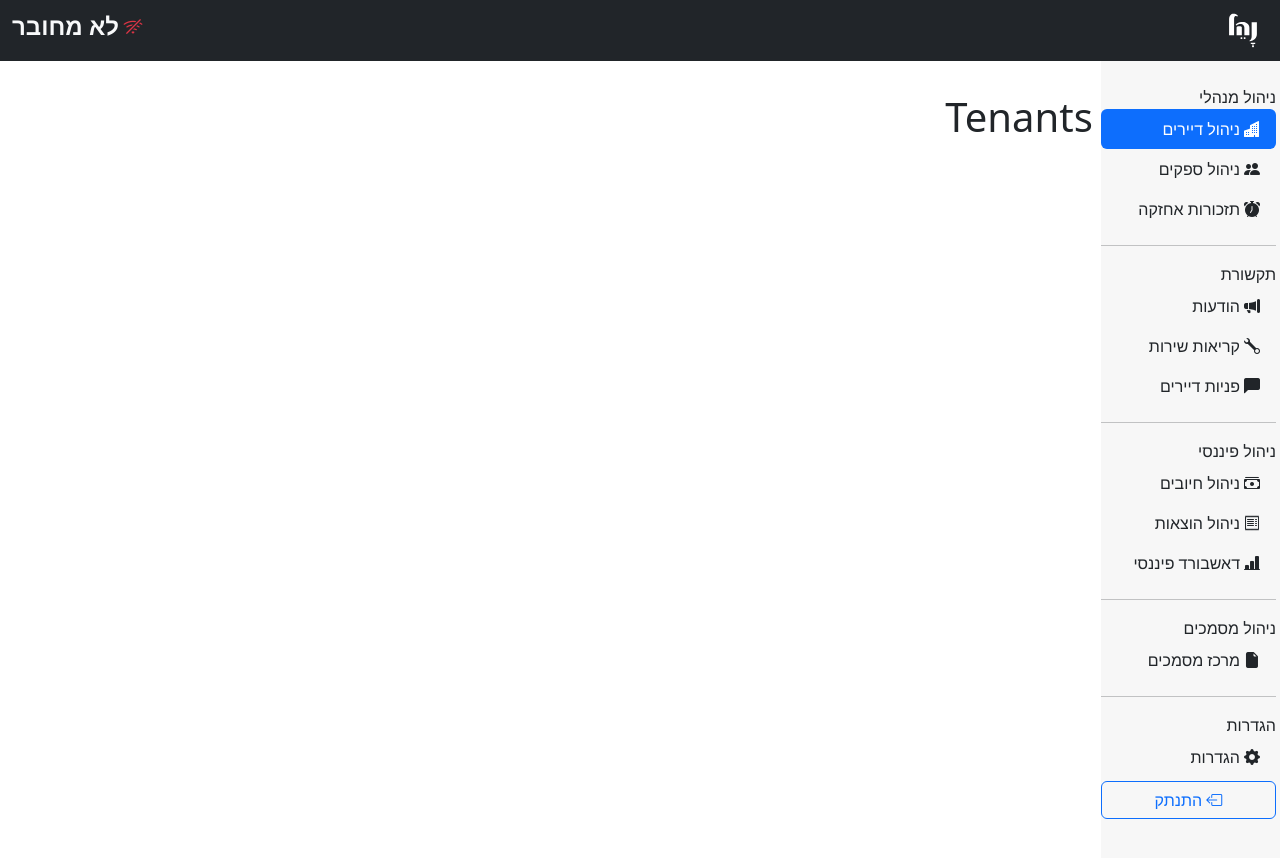
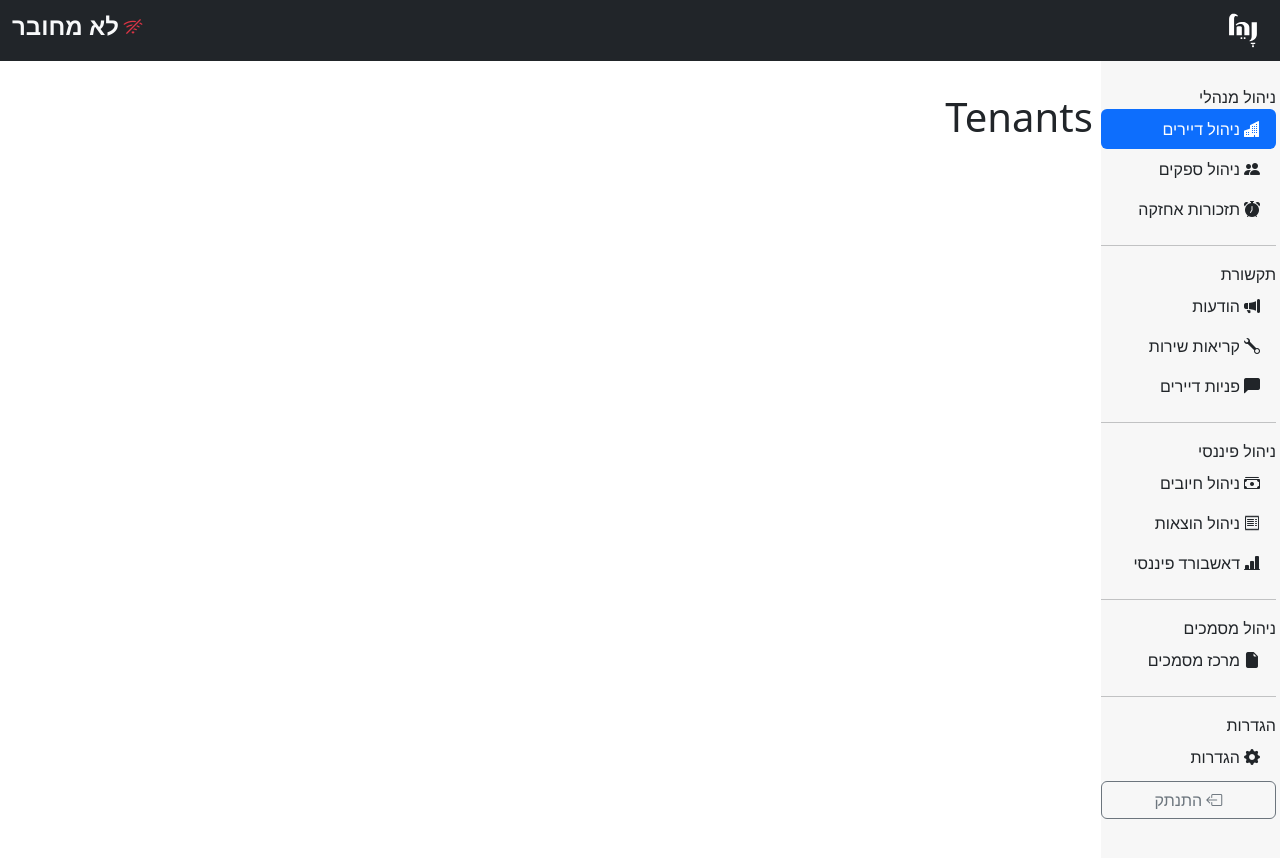
Before and after one commit to thesamirkhoury/HOA-Managment, a React (Create React App) app in the folder frontend/managers/: page /tenants in a window 1280 px wide. Shown: the top 858 px of the page. Built offline with nearby package versions, Linux system fonts and the light colour scheme.

Commit message:
Minor UI edits

```diff
--- a/frontend/managers/src/components/Sidebar.jsx
+++ b/frontend/managers/src/components/Sidebar.jsx
@@ -5,16 +5,19 @@ import Offcanvas from "react-bootstrap/Offcanvas";
 import Nav from "react-bootstrap/Nav";
 import Button from "react-bootstrap/Button";
 
+// import assets
+import Logo from "../assets/LogoBlack.svg"
+
 import { useLocation } from "react-router-dom";
 
 function Sidebar({show, setShow}) {
-  // used to get the current pathname
+  // used to get the current pathname, and highlight it in the Sidebar
   const location = useLocation();
 
   return (
     <Offcanvas
       show={show}
-      onHide={()=>{
+      onHide={() => {
         setShow(false);
       }}
       backdrop={true}
@@ -23,7 +26,10 @@ function Sidebar({show, setShow}) {
     >
       {/* Offcanvas Title */}
       <Offcanvas.Header closeButton>
-        <Offcanvas.Title>בחר</Offcanvas.Title>
+        <Offcanvas.Title>
+          <img src={Logo} alt="logo" width="50" className="logo" />
+          {/* בחר */}
+        </Offcanvas.Title>
       </Offcanvas.Header>
       {/* Offcanvas body, houses the sideBar to be collapsed on smaller displays */}
       <Offcanvas.Body>
@@ -107,7 +113,7 @@ function Sidebar({show, setShow}) {
             הגדרות
           </Nav.Link>
           <Button
-            variant="outline-primary"
+            variant="outline-secondary"
             onClick={() => {
               //TODO: Log out user
             }}
```
Also changed, not shown: frontend/managers/src/assets/LogoBlack.svg (added).
